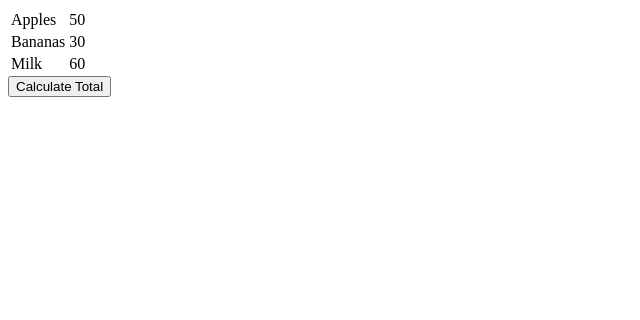
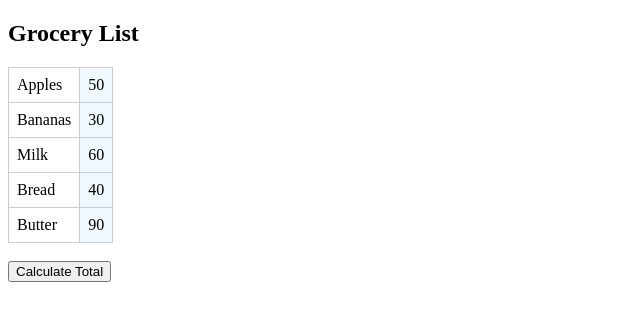
Before and after one commit to acciojob/grofers-checkout-chintoooo, a website: page main.html in a window 1280 px wide. Shown: the whole page, without its empty margins (0-640 px from the left). Drawn offline with Linux system fonts and the light colour scheme.

Commit message:
created a submission

```diff
--- a/main.html
+++ b/main.html
@@ -1,16 +1,84 @@
+<!DOCTYPE html>
+<html lang="en">
+<head>
+  <meta charset="UTF-8">
+  <title>Grofers Checkout</title>
+  <style>
+    td[contenteditable="true"] {
+      background-color: #f0f8ff;
+      border: 1px solid #ccc;
+    }
+    table {
+      border-collapse: collapse;
+    }
+    td, th {
+      padding: 8px;
+      border: 1px solid #ccc;
+    }
+  </style>
+</head>
+<body>
+  <h2>Grocery List</h2>
   <table id="groceryTable">
     <tr class="item">
       <td>Apples</td>
-    <td class="prices">50</td>
+      <td class="price" contenteditable="true">50</td>
     </tr>
     <tr class="item">
       <td>Bananas</td>
-    <td class="prices">30</td>
+      <td class="price" contenteditable="true">30</td>
     </tr>
     <tr class="item">
       <td>Milk</td>
-    <td class="prices">60</td>
+      <td class="price" contenteditable="true">60</td>
+    </tr>
+    <tr class="item">
+      <td>Bread</td>
+      <td class="price" contenteditable="true">40</td>
+    </tr>
+    <tr class="item">
+      <td>Butter</td>
+      <td class="price" contenteditable="true">90</td>
     </tr>
   </table>
 
-<input type="button" value="Calculate Total" onclick="calculateTotal()" />
+  <br />
+  <button onclick="calculateTotal()">Calculate Total</button>
+
+  <h3 id="ans"></h3>
+
+  <script>
+    function calculateTotal() {
+      const prices = document.querySelectorAll(".price");
+      let total = 0;
+
+      prices.forEach(priceCell => {
+        const value = parseFloat(priceCell.textContent.trim());
+        if (!isNaN(value)) {
+          total += value;
+        }
+      });
+
+      // Remove old total row if any
+      const oldRow = document.querySelector("#groceryTable tfoot");
+      if (oldRow) oldRow.remove();
+
+      // Optional: Append a total row to the table
+      const table = document.getElementById("groceryTable");
+      const tfoot = document.createElement("tfoot");
+      const totalRow = document.createElement("tr");
+      const totalCell = document.createElement("td");
+
+      totalCell.colSpan = 2;
+      totalCell.textContent = "Total Price: " + total;
+
+      totalRow.appendChild(totalCell);
+      tfoot.appendChild(totalRow);
+      table.appendChild(tfoot);
+
+      // Also show total in separate element
+      document.getElementById("ans").textContent = total;
+    }
+  </script>
+</body>
+</html>
```
Also changed, not shown: script.js (+14 -18 lines). Lines whose indentation alone changed are shown as unchanged.
